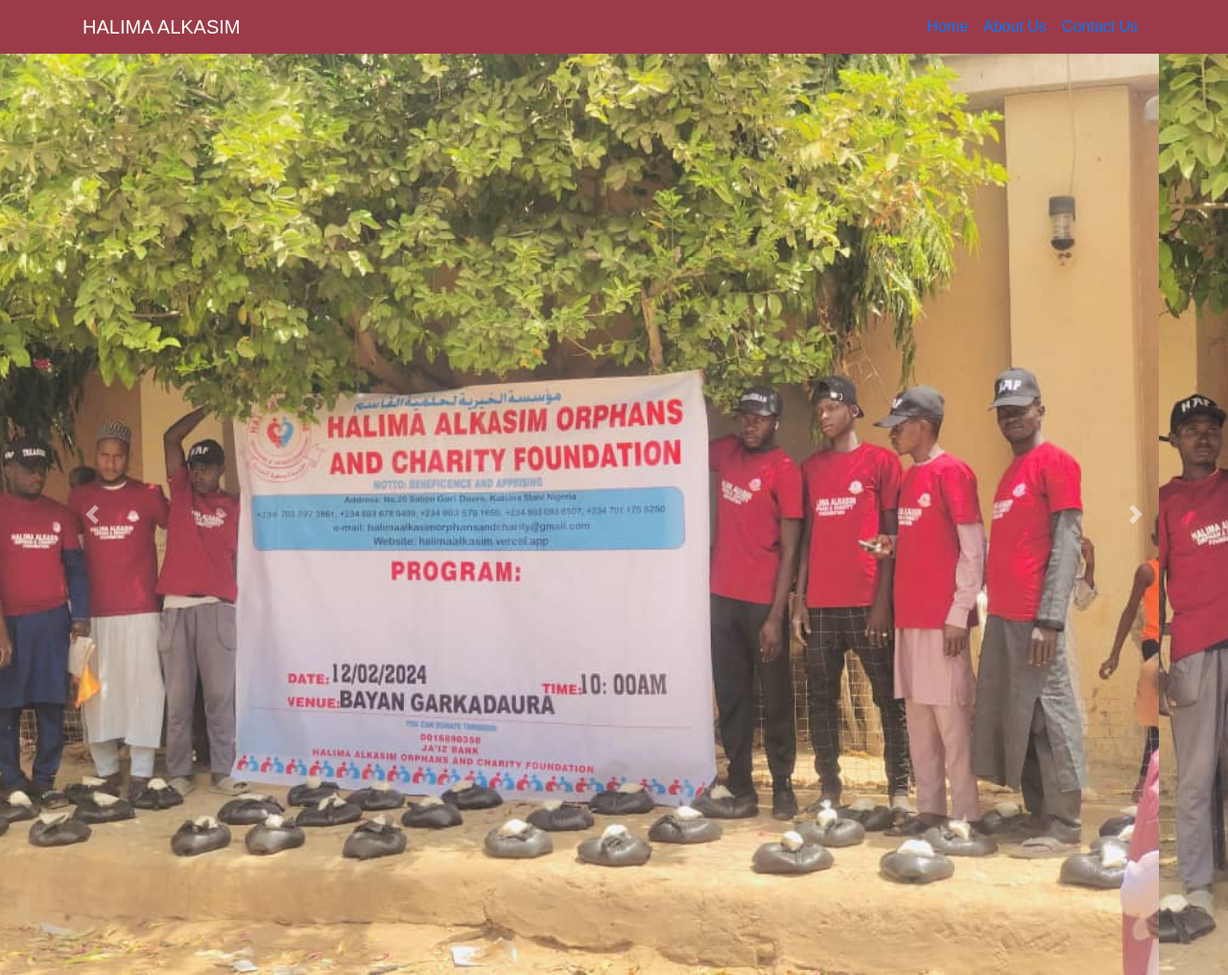
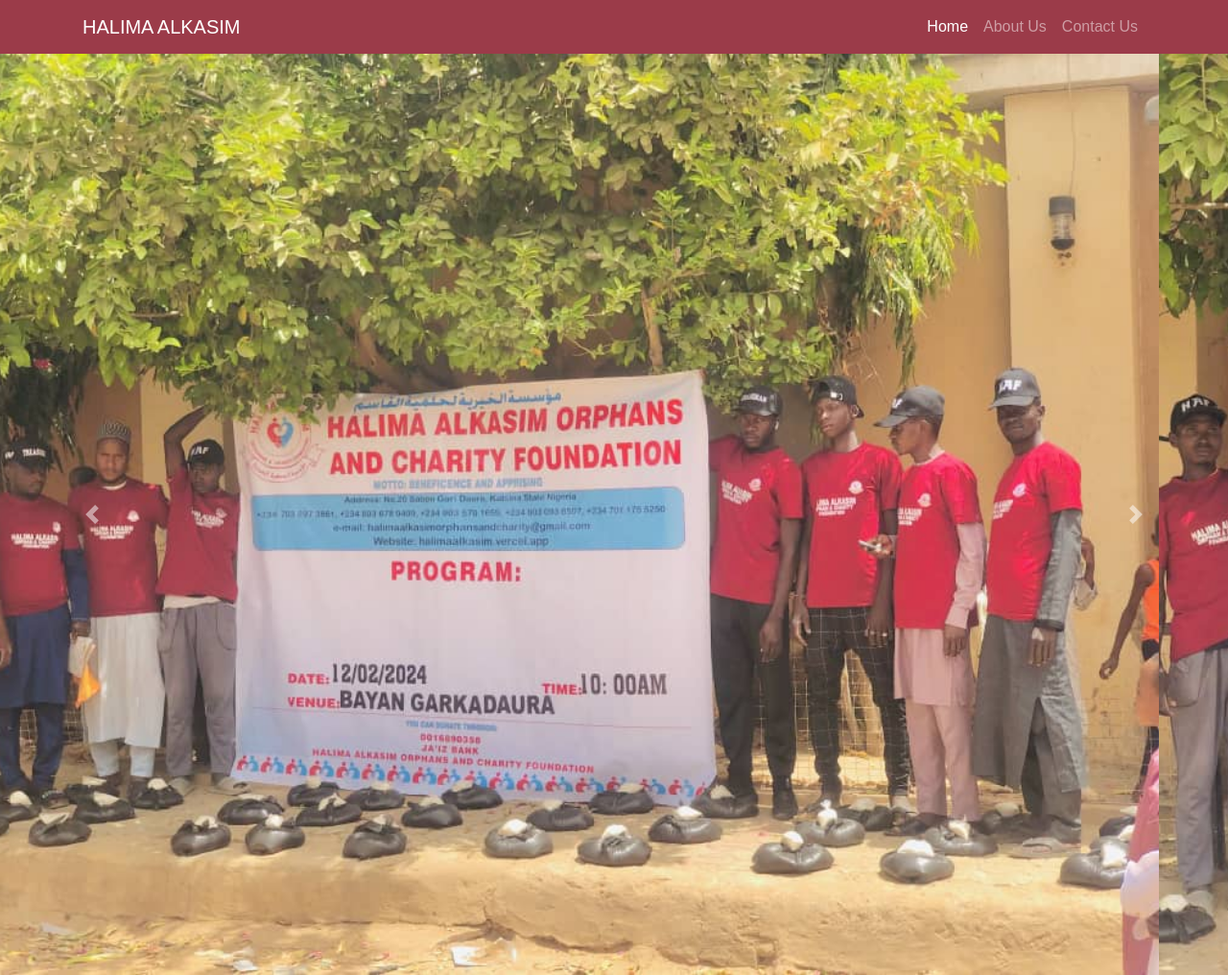
Before and after one commit to aazeezmukhtar/HALIMAALKASIM, a plain HTML site: page index.html in a window 1280 px wide. Shown: the top 1016 px of the page at 96% size. Drawn offline with nearby package versions, Linux system fonts and the light colour scheme.

Commit message:
Update index.html

```diff
--- a/index.html
+++ b/index.html
@@ -12,7 +12,7 @@
  <style>
     .static-header {
       font-family: Arial, Helvetica, sans-serif;
-      color: black;
+
     }
   </style>
 </head>
@@ -20,7 +20,7 @@
 <body>
 
   <header class="static-header">
-    <nav class="navbar navbar-expand-md container">
+    <nav class="navbar navbar-expand-lg navbar-dark container">
       <a class="navbar-brand" href="#">HALIMA ALKASIM</a>
       <button class="navbar-toggler" type="button" data-toggle="collapse" data-target="#navbarNav"
         aria-controls="navbarNav" aria-expanded="false" aria-label="Toggle navigation">
```
